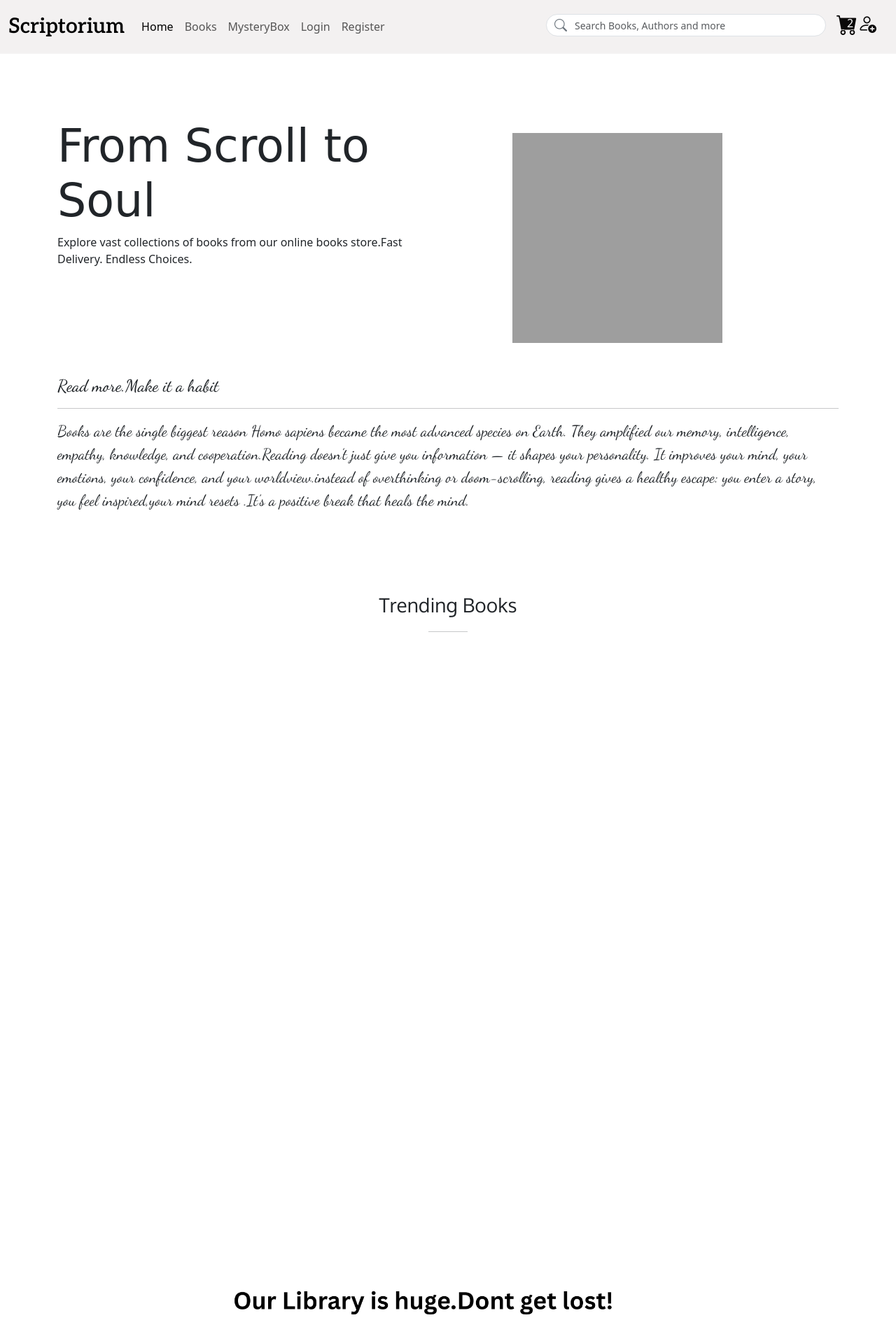
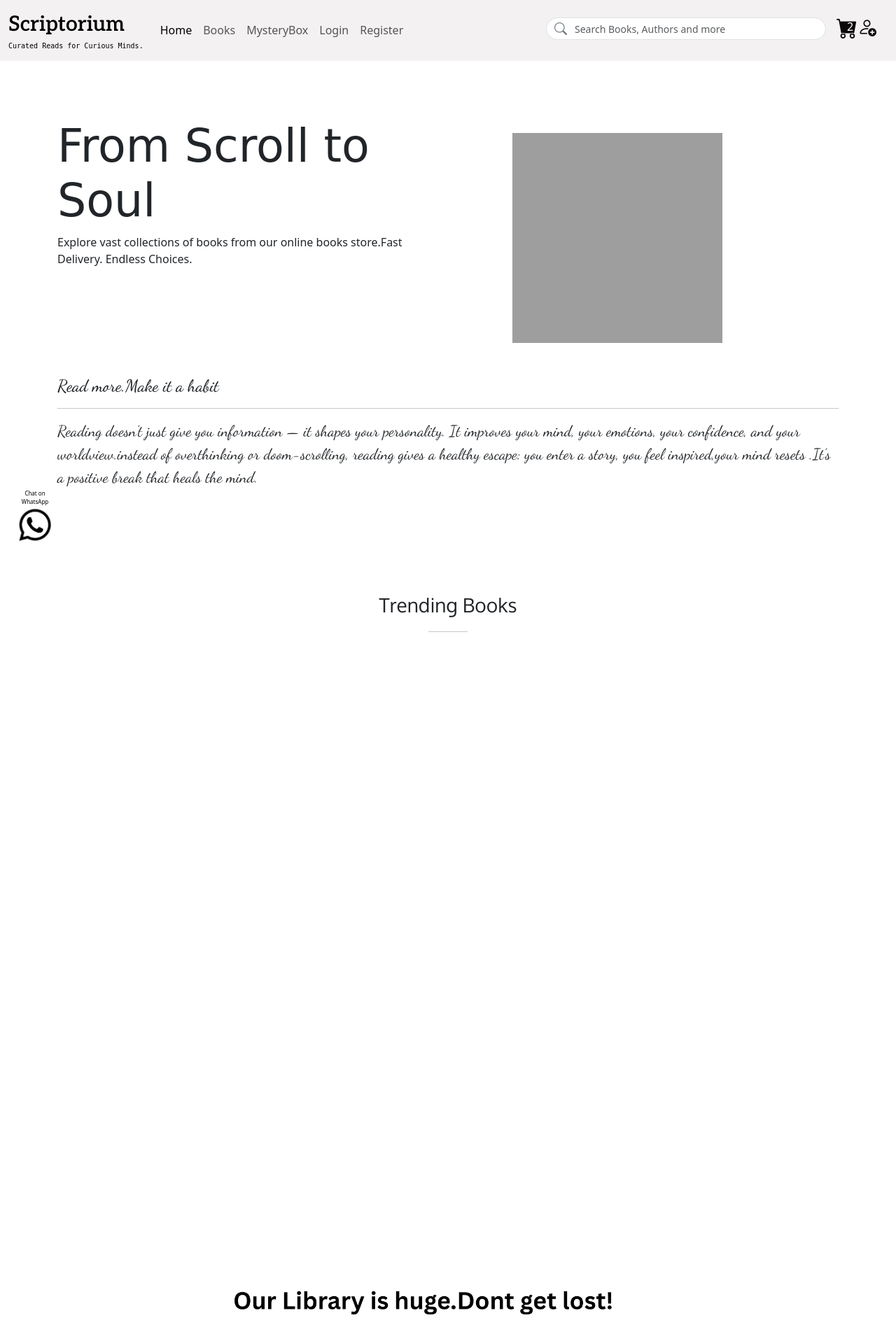
Before and after one commit to rameez16/book-store, a Django app: page / in a window 1280 px wide. Shown: the top 1906 px of the page at 70% size. Run offline with Django 5.2, Linux system fonts and the light colour scheme; data that the repository does not hold is empty; some libraries are stand-ins or nearby versions; some web fonts are replaced; grey boxes are pictures that could not be loaded.

Commit message:
whatsapp & crisp live chat integrated

```diff
--- a/eCom/store/templates/store/home.html
+++ b/eCom/store/templates/store/home.html
@@ -2,6 +2,23 @@
 {% load static %}
 
 {% block content %}
+
+<style>
+    .whatsapp-float {
+    position: fixed;
+    bottom: 20px;
+    left: 20px;
+    z-index: 9999;
+}
+
+.whatsapp-float img {
+    transition: transform 0.3s ease;
+}
+
+.whatsapp-float img:hover {
+    transform: scale(1.1);
+}
+</style>
 
 <div class="container h-100">
     <div class="row">
@@ -22,8 +39,7 @@
             <div class="info-section">
                 <h4 class="text-left mt-5 " >Read more.Make it a habit</h4>
                 <hr>
-                <p class="text-left">Books are the single biggest reason Homo sapiens became the most advanced species on Earth.
-                    They amplified our memory, intelligence, empathy, knowledge, and cooperation.Reading doesn’t just give you information — it shapes your personality.
+                <p class="text-left">Reading doesn’t just give you information — it shapes your personality.
                     It improves your mind, your emotions, your confidence, and your worldview.instead of overthinking or doom-scrolling, reading gives a healthy escape:
                     you enter a story, you feel inspired,your mind resets .It’s a positive break that heals the mind. </p>
             </div>
@@ -31,16 +47,24 @@
     </div>
 </div>
 
-<!-- <div class="scroll-container">
+
+        {% include 'store/inc/trending.html' with data=trending_books %}
+
+        {% include 'store/inc/slider.html' %}
+
+         <!-- whatsapp integration -->
+
+        <a href="https://wa.me/8547273289?text=Hello%20I%20need%20help%20choosing%20books"
+   target="_blank"
+   class="whatsapp-float" style="text-decoration: none;">
+    <p style="font-size: 8px;color: black;margin-bottom: -3px;" class="text-center">Chat on <br>WhatsApp</p>
+    <img src="{% static 'images/wa.png' %}"
+         alt="WhatsApp"
+         width="60"
+         height="60">
+</a>
 
 
-    <section class="scroll-section"> -->
-        {% include 'store/inc/trending.html' with data=trending_books %}
-    <!-- </section>
-
-    <section class="scroll-section"> -->
-        {% include 'store/inc/slider.html' %}
-    <!-- </section> -->
 
 </div>
 
--- a/eCom/store/templates/store/inc/navbar.html
+++ b/eCom/store/templates/store/inc/navbar.html
@@ -52,7 +52,7 @@ body {
 
 <nav class="navbar navbar-expand-lg  glass-nav fixed-top mb-3">
     <div class="container-fluid" >
-      <a class="navbar-brand brand" href="{% url 'home' %}" >Scriptorium</a>
+      <a class="navbar-brand brand" href="{% url 'home' %}" >Scriptorium <br><span style="font-size: 10px;font-family: monospace ;font-weight: 400;">Curated Reads for Curious Minds.</span></a>
       <!-- <button class="navbar-toggler" type="button" data-bs-toggle="collapse" data-bs-target="#navbarSupportedContent" aria-controls="navbarSupportedContent" aria-expanded="false" aria-label="Toggle navigation">
         <span class="navbar-toggler-icon" style="color: beige; font-weight: 700;" >The web framework for perfectionists with deadlines</span>
       </button> -->
--- a/eCom/store/templates/store/layouts/main.html
+++ b/eCom/store/templates/store/layouts/main.html
@@ -33,6 +33,9 @@
 <!-- Bootstrap theme -->
 <link rel="stylesheet" href="//cdn.jsdelivr.net/npm/alertifyjs@1.14.0/build/css/themes/bootstrap.min.css"/>
 
+ <!-- live chat  Crisp-->
+
+<script type="text/javascript">window.$crisp=[];window.CRISP_WEBSITE_ID="7b7e5189-9814-42d1-b141-5557d7a294cb";(function(){d=document;s=d.createElement("script");s.src="https://client.crisp.chat/l.js";s.async=1;d.getElementsByTagName("head")[0].appendChild(s);})();</script>
 
 </head>
 
```
Also changed, not shown: eCom/store/static/images/wa.png (added).
